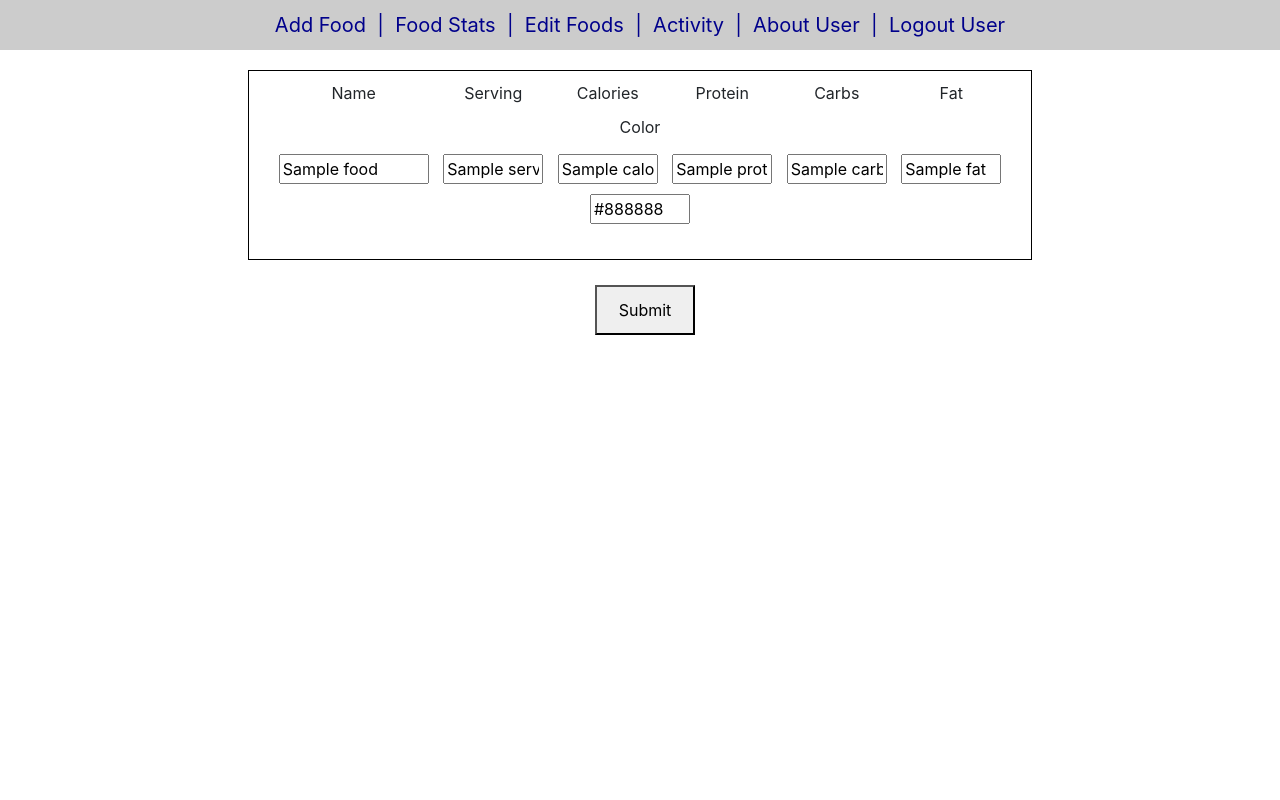
After one commit to nathanmp/food-tracker, a Python web app: template templates/edit-foods.html in a window 1280 px wide. The commit adds this page. Run offline with Jinja, Linux system fonts and the light colour scheme; the template is opened without the code that fills it: most values are stand-ins (such as "Sample title", 1, 10 or a date in 2020); some libraries are stand-ins or nearby versions.

Commit message:
Got editing elements working in edit-foods.html. Changes reflected in all future meals, but not past meals (as intended).

```diff
--- a/static/style.css
+++ b/static/style.css
@@ -176,3 +176,47 @@ button {
 #weightinp {
 	width: 200px;
 }
+.editfoodexp {
+	margin: 5px;
+}
+.editfoodinp {
+	margin-bottom: 30px !important;
+}
+.editexplp {
+	display: inline-block;
+	width: 100px !important;
+	margin: 5px;
+	text-align: center;
+}
+.editinp {
+	margin: 5px;
+	width: 100px;
+}
+.nameinp {
+	margin: 5px;
+	width: 150px !important;
+}
+.editfoodbdiv {
+	border: 1px solid black !important;
+	margin: 20px !important;
+	text-align: center;
+}
+.editdivsm {
+	display: block;
+	text-align: left;
+}
+.editexplpsm {
+	display: inline;
+	width: 100px !important;
+	text-align: center;
+}
+.submitbtndiv {
+	display: inline-block;
+	margin: 5px;
+	text-align: center;
+}
+.editinpsm {
+	position: relative;
+	left: 10px;
+	width: 150px !important;
+}
--- /dev/null
+++ b/templates/edit-foods.html
@@ -0,0 +1,153 @@
+<!--
+<head>
+-->
+<link rel="stylesheet" href="{{url_for('static', filename='style.css') ~ '?v=' ~ range(1,5000)|random}}" />
+<link rel="stylesheet" href="https://stackpath.bootstrapcdn.com/bootstrap/4.3.1/css/bootstrap.min.css" integrity="sha384-ggOyR0iXCbMQv3Xipma34MD+dH/1fQ784/j6cY/iJTQUOhcWr7x9JvoRxT2MZw1T" crossorigin="anonymous">
+<script>
+	function submit() {
+	var foodjson = [];
+    var foodlist = document.getElementsByClassName("editfoodinp");
+    for (var i = 0, len = foodlist.length; i < len; i++) {
+		var div = foodlist[i];
+		id = div.id;
+		name = div.children[0].value;
+		console.log(name);
+		servname = div.children[1].value;
+		console.log(servname);
+		cals = div.children[2].value;
+		console.log(cals);
+		protein = div.children[3].value;
+		console.log(protein);
+		carbs = div.children[4].value;
+		console.log(carbs);
+		fat = div.children[5].value;
+		console.log(fat);
+		color = div.children[6].value;
+		console.log(color);
+		food = {"name":name, "fat": fat, "protein":protein, "carbs":carbs, "calories":cals, "serving":servname, "color":color, "id":id, "username": {{current_user.uid}} };
+		foodjson.push(food);
+	};
+	var http = new XMLHttpRequest();
+    http.open("POST", "/editfoods", true);
+    http.setRequestHeader('Content-Type', 'application/json; charset=UTF-8');
+    http.send(JSON.stringify(foodjson));
+    setTimeout( function() {
+			window.location.href = "/addfood";
+	}, 1000);
+	}
+
+
+	function submitsmall() {
+	var foodjson = [];
+    var foodlist = document.getElementsByClassName("editfoodexpsm");
+    for (var i = 0, len = foodlist.length; i < len; i++) {
+		var div = foodlist[i];
+		id = div.id;
+		name = div.children[0].children[1].value;
+		console.log(name);
+		servname = div.children[1].children[1].value;
+		console.log(servname);
+		cals = div.children[2].children[1].value;
+		console.log(cals);
+		protein = div.children[3].children[1].value;
+		console.log(protein);
+		carbs = div.children[4].children[1].value;
+		console.log(carbs);
+		fat = div.children[5].children[1].value;
+		console.log(fat);
+		color = div.children[6].children[1].value;
+		console.log(color);
+		food = {"name":name, "fat": fat, "protein":protein, "carbs":carbs, "calories":cals, "serving":servname, "color":color, "id":id, "username": {{current_user.uid}} };
+		foodjson.push(food);
+	};
+	var http = new XMLHttpRequest();
+    http.open("POST", "/editfoods", true);
+    http.setRequestHeader('Content-Type', 'application/json; charset=UTF-8');
+    http.send(JSON.stringify(foodjson));
+    setTimeout( function() {
+			window.location.href = "/addfood";
+	}, 1000);
+	}
+</script>
+<!--
+</head>
+-->
+<body>
+	{% include "header.html" %}
+	<div class="container-fluid">
+		<div class="row">
+
+<!--
+			The below column contains list of meals
+-->
+			<div class="col-2 d-none d-lg-block"></div>
+			<div class="d-none d-lg-block col-2 col-lg-8">
+				{% for food in foods %}
+				<div class="editfoodbdiv">
+				<div class="editfoodexp">
+					<p class="editexplp nameinp">Name</p>
+					<p class="editexplp">Serving</p>
+					<p class="editexplp">Calories</p>
+					<p class="editexplp">Protein</p>
+					<p class="editexplp">Carbs</p>
+					<p class="editexplp">Fat</p>
+					<p class="editexplp">Color</p>
+				</div>
+				<div class="editfoodinp" id="{{food.id}}">
+					<input type="text" class="editinp nameinp" value="{{food.name}}"></input>
+					<input type="text" class="editinp servinp" value="{{food.serv}}"></input>
+					<input type="text" class="editinp calinp" value="{{food.calories}}"></input>
+					<input type="text" class="editinp protinp" value="{{food.protein}}"></input>
+					<input type="text" class="editinp carbinp" value="{{food.carbs}}"></input>
+					<input type="text" class="editinp finp" value="{{food.fat}}"></input>
+					<input type="text" class="editinp colorinp" value="{{food.color}}"></input>
+				</div>
+				</div>
+				{% endfor %}
+				<div class="submitbtndiv col-lg-12">
+					<button class="submitbtn" onclick="submit();">Submit</button>
+				</div>
+			</div>
+
+
+			<div class="d-block d-lg-none col-12">
+				{% for food in foods %}
+				<div class="editfoodbdiv">
+				<div class="editfoodexpsm" id="{{food.id}}">
+					<div class="editdivsm">
+					<p class="editexplpsm nameinp">Name</p>
+					<input type="text" class="editinp editinpsm nameinp" value="{{food.name}}"></input>
+					</div>
+					<div class="editdivsm">
+					<p class="editexplpsm">Serving</p>
+					<input type="text" class="editinp editinpsm servinp" value="{{food.serv}}"></input>
+					</div>
+					<div class="editdivsm">
+					<p class="editexplpsm">Calories</p>
+					<input type="text" class="editinp editinpsm calinp" value="{{food.calories}}"></input>
+					</div>
+					<div class="editdivsm">
+					<p class="editexplpsm">Protein</p>
+					<input type="text" class="editinp editinpsm protinp" value="{{food.protein}}"></input>
+					</div>
+					<div class="editdivsm">
+					<p class="editexplpsm">Carbs</p>
+					<input type="text" class="editinp editinpsm carbinp" value="{{food.carbs}}"></input>
+					</div>
+					<div class="editdivsm">
+					<p class="editexplpsm">Fat</p>
+					<input type="text" class="editinp editinpsm finp" value="{{food.fat}}"></input>
+					</div>
+					<div class="editdivsm">
+					<p class="editexplpsm">Color</p>
+					<input type="text" class="editinp editinpsm colorinp" value="{{food.color}}"></input>
+					</div>
+				</div>
+				</div>
+				{% endfor %}
+				<div class="d-block d-lg-none submitbtndiv col-12">
+					<button class="submitbtn" onclick="submitsmall();">Submit</button>
+				</div>
+			</div>
+	</div>
+</body>
--- a/templates/food-index.html
+++ b/templates/food-index.html
@@ -10,7 +10,7 @@
 	var weight = -1;
 	function servingHandler(serv, color, name, id, calories, protein, carbs, fat) {
 		{% if current_user.username %}
-			food = {"name":name, "fat": fat, "protein":protein, "carbs":carbs, "calories":calories, "serving":serv, "color":color, "id":id, "username": {{current_user.uid}} };
+			food = {"name":name, "fat": fat, "protein":protein, "carbs":carbs, "calories":calories, "serving":serv, "color":color, "id":id, "uid": {{current_user.uid}} };
 		{% else %}
 			food = {"serving":serv, "color":color, "id":id, "username": "Guest" };
 		{% endif %}
@@ -32,7 +32,8 @@
 			post = document.getElementById("post").value;
 		}
         var http = new XMLHttpRequest();
-        var to_send = {"foods":foods, "exercises":exercises, "weight":weight, "post":post};
+        var offset = new Date().getTimezoneOffset();
+        var to_send = {"foods":foods, "exercises":exercises, "weight":weight, "post":post, "tz":offset};
         http.open("POST", "/addfood", true);
         http.setRequestHeader('Content-Type', 'application/json; charset=UTF-8');
         http.send(JSON.stringify(to_send));
--- a/templates/header.html
+++ b/templates/header.html
@@ -3,7 +3,7 @@
 		<p>  |  </p>
 		<a href="/foodstats">Food Stats</a>
 		<p>  |  </p>
-		<a href="/foodstats/7">All Stats</a>
+		<a href="/editfoods">Edit Foods</a>
 		<p>  |  </p>
 		<a href="/activity">Activity</a>
 		<p>  |  </p>
--- a/templates/stats.html
+++ b/templates/stats.html
@@ -148,8 +148,6 @@
 				</table>
 				</div>
 			</div>
-
-
 		</div>
 	</div>
 </body>
```
Also changed, not shown: migrations/versions/4753e5542b0d_.py (added, +32 -0 lines), models.py (+3 -14 lines), routes.py (+45 -9 lines).
